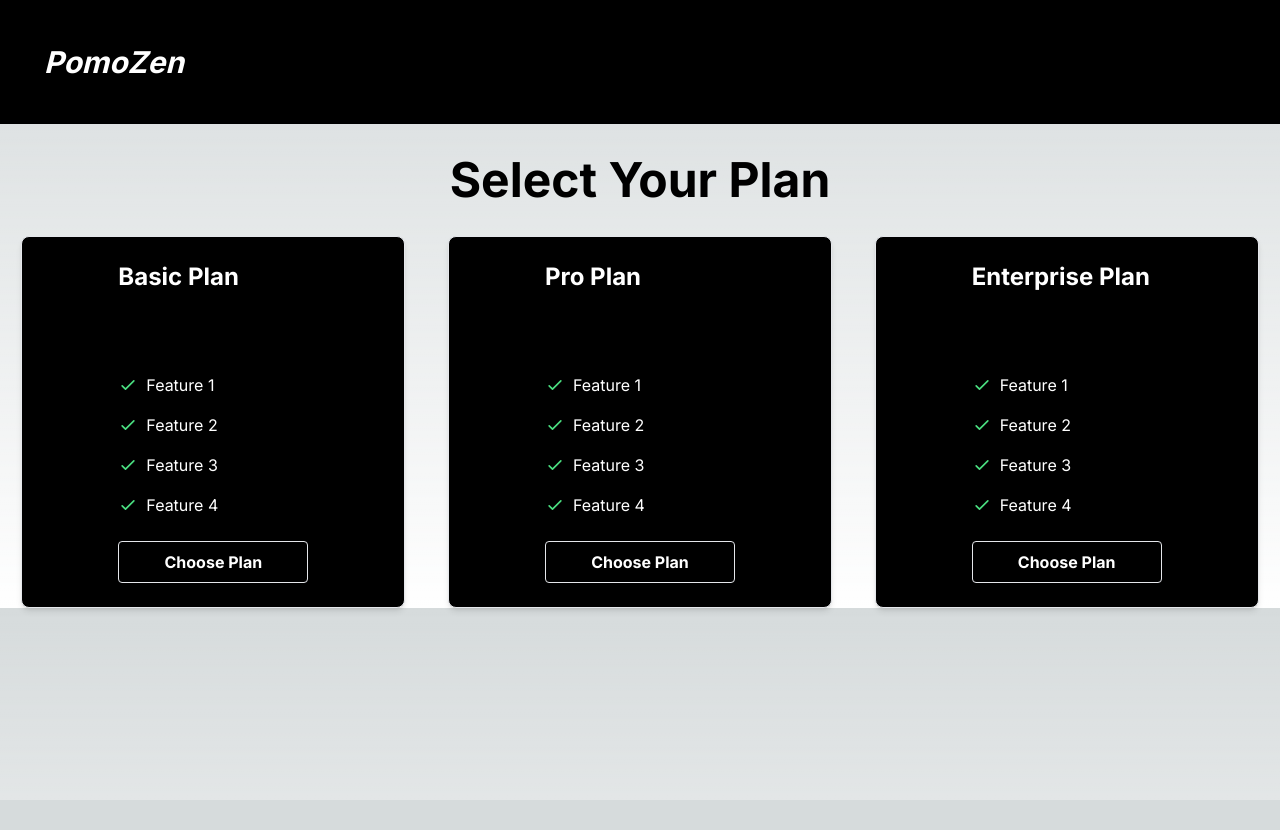
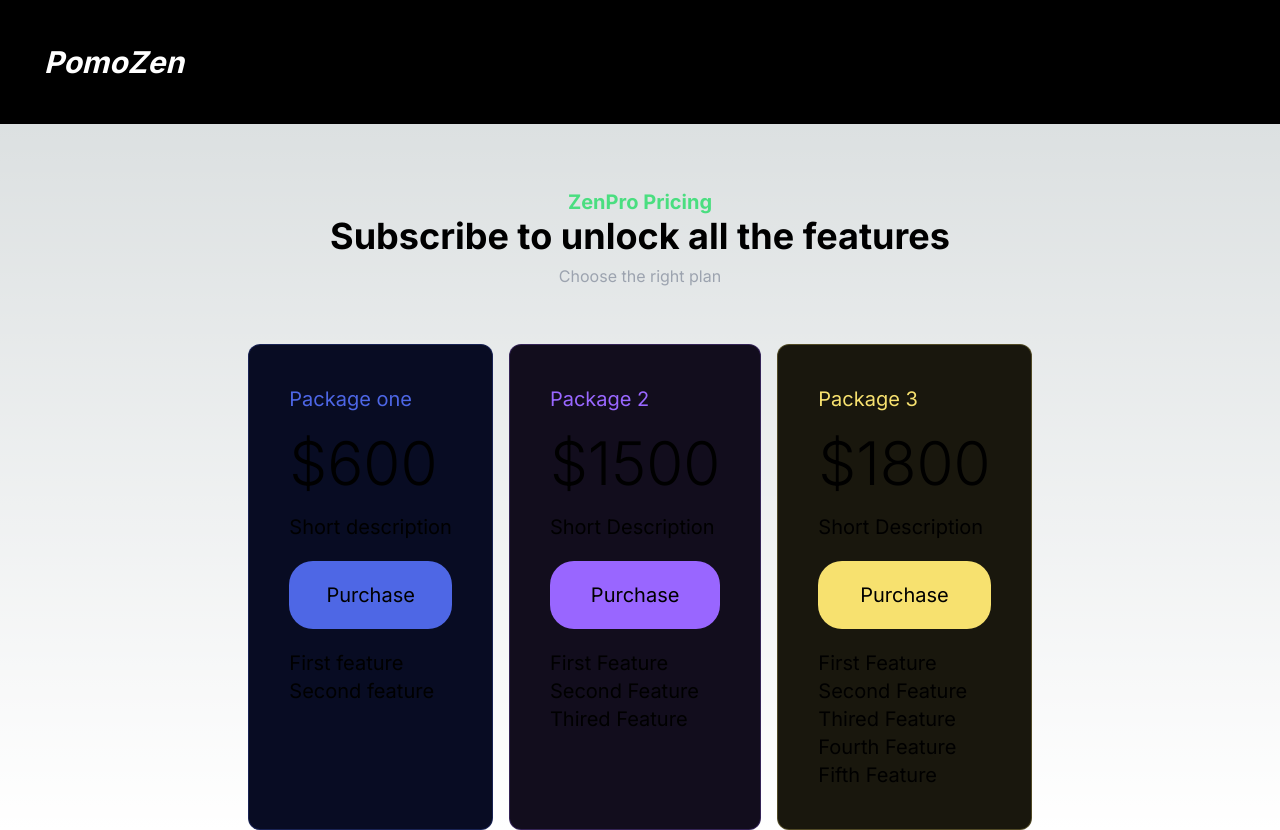
Before and after one commit to kongpop7/PomodoroApp-PomoZen-, a Next.js app: page /payment in a window 1280 px wide. Before the commit the page ends 800 px from the top, so only its background shows below. Built offline with nearby package versions, Linux system fonts and the light colour scheme.

Commit message:
New Pricing

```diff
--- /dev/null
+++ b/src/app/components/PackagesComponent.js
@@ -0,0 +1,69 @@
+export const PackagesComponent = () => {
+  return (
+    <div className="mt-8">
+      <p className="text-center text-green-400 font-bold text-xl">ZenPro Pricing</p>
+      <h1 className="text-center text-4xl max-sm:text-3xlxl font-bold">
+        Subscribe to unlock all the features
+      </h1>
+      <p className="text-center mt-2 text-gray-400">Choose the right plan</p>
+      <div className="flex sm:space-x-4 max-sm:space-y-4 max-sm:flex-col">
+        <div className="flex-1 text-xl mt-14 rounded-xl border border-[#4E67E5]/25 bg-[#080C23] p-10 w-full">
+          <div className="text-[#4d66e5]">Package one</div>
+          <div className="text-6xl my-5 font-light">$600</div>
+          <div>
+            Short description
+          </div>
+          <button
+            className="my-5 w-full text-black p-5 max-sm:p-2 rounded-3xl bg-[#4E67E5] text-xl max-sm:text-lg hover:bg-[#8a9dfc] transition-all"
+          >
+            Purchase
+          </button>
+          <ul>
+            <li>First feature</li>
+            <li>Second feature</li>
+          </ul>
+        </div>
+        <div
+          className="flex-1 text-xl mt-14 rounded-xl border border-[#9966FF]/25 bg-[#120d1d] p-10 w-full"
+        >
+          <div className="text-[#9967FF]">Package 2</div>
+          <div className="text-6xl my-5 font-light">$1500</div>
+          <div>
+            Short Description
+          </div>
+          <button
+            className="my-5 w-full text-black p-5 max-sm:p-2 rounded-3xl bg-[#9966FF] text-xl max-sm:text-lg hover:bg-[#BB99FF] transition-all"
+          >
+            Purchase
+          </button>
+          <ul>
+            <li>First Feature</li>
+            <li>Second Feature</li>
+            <li>Thired Feature</li>
+          </ul>
+        </div>
+        <div
+          className="flex-1 text-xl mt-14 rounded-xl border border-[#F7E16F]/25 bg-[#19170d] p-10 w-full"
+        >
+          <div className="text-[#F7E16F]">Package 3</div>
+          <div className="text-6xl my-5 font-light">$1800</div>
+          <div>
+            Short Description
+          </div>
+          <button
+            className="my-5 w-full text-black p-5 max-sm:p-2 rounded-3xl bg-[#F7E16F] text-xl max-sm:text-lg hover:bg-[#fdf2bb] transition-all"
+          >
+            Purchase
+          </button>
+          <ul>
+            <li>First Feature</li>
+            <li>Second Feature</li>
+            <li>Thired Feature</li>
+            <li>Fourth Feature</li>
+            <li>Fifth Feature</li>
+          </ul>
+        </div>
+      </div>
+    </div>
+  );
+};
--- a/src/app/payment/page.js
+++ b/src/app/payment/page.js
@@ -2,7 +2,7 @@
 import React from 'react'
 import Navbar from '../components/Navbar'
 import PricingPlanCard from '../components/PricingPlanCard'
-
+import { PackagesComponent } from '../components/PackagesComponent'
 
 
 const payment = () => {
@@ -20,12 +20,12 @@ const payment = () => {
   return (
     <div>
       <Navbar />
-      <div className='text-5xl font-bold flex  justify-center mt-8'>
+      {/* <div className='text-5xl font-bold flex  justify-center mt-8'>
         <h1>Select Your Plan</h1>
-      </div>
+      </div> */}
       <div className="">
           <div className="flex flex-col md:flex-row justify-center items-center space-y-4 md:space-y-0 mt-8">
-            <PricingPlanCard
+            {/* <PricingPlanCard
               planName="Basic Plan"
               price={1.99}
               features={features}
@@ -45,7 +45,8 @@ const payment = () => {
               features={features}
               buttonLabel="Choose Plan"
               onButtonClick={handleButtonClick}
-            />
+            /> */}
+            <PackagesComponent/>
           </div>
         </div>
     </div>
```
